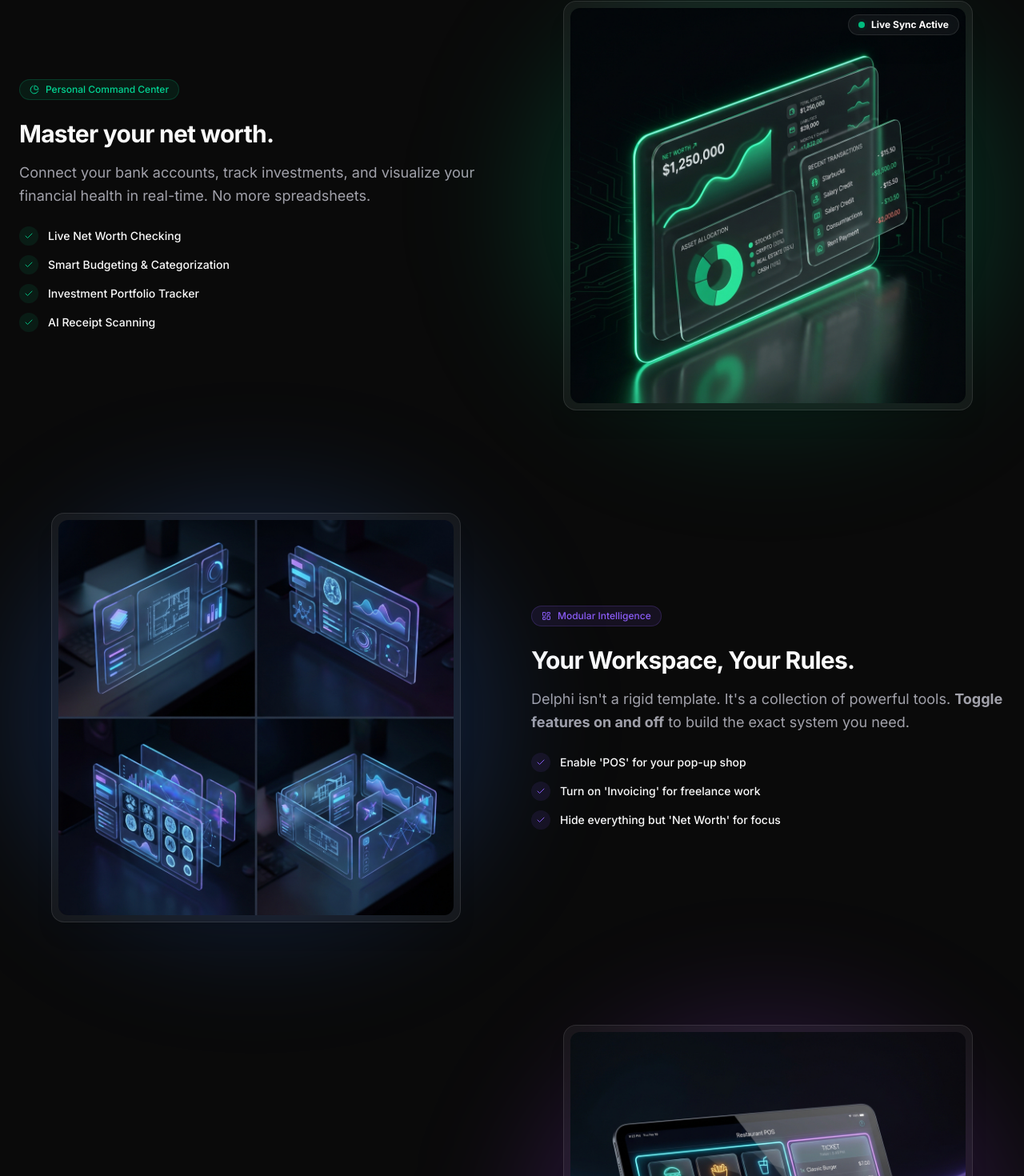
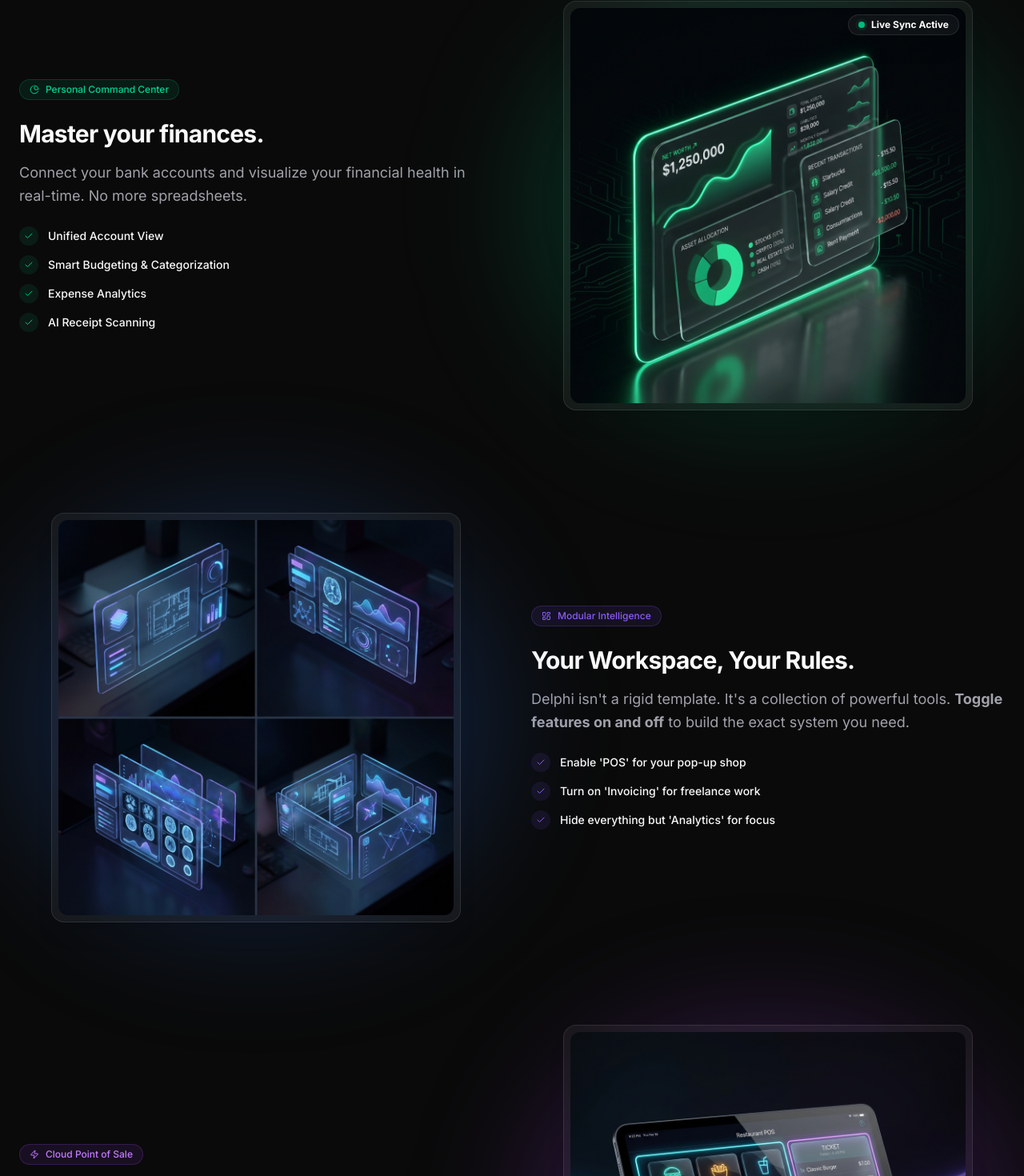
Before and after one commit to ctrancec/delphi-mvp, a Next.js app: page / in a window 1280 px wide. Shown: the part 895-2365 px from the top of the page at 80% size. Built offline with nearby package versions, Linux system fonts and the light colour scheme.

Commit message:
Update landing page to match unlocked features

```diff
--- a/src/app/page.tsx
+++ b/src/app/page.tsx
@@ -134,15 +134,15 @@ export default function LandingPage() {
                 <PieChart className="h-3 w-3" />
                 Personal Command Center
               </div>
-              <h3 className="text-3xl font-bold mb-4 tracking-tight">Master your net worth.</h3>
+              <h3 className="text-3xl font-bold mb-4 tracking-tight">Master your finances.</h3>
               <p className="text-muted-foreground text-lg leading-relaxed mb-6">
-                Connect your bank accounts, track investments, and visualize your financial health in real-time. No more spreadsheets.
+                Connect your bank accounts and visualize your financial health in real-time. No more spreadsheets.
               </p>
               <ul className="space-y-3">
                 {[
-                  "Live Net Worth Checking",
+                  "Unified Account View",
                   "Smart Budgeting & Categorization",
-                  "Investment Portfolio Tracker",
+                  "Expense Analytics",
                   "AI Receipt Scanning"
                 ].map((item, i) => (
                   <li key={i} className="flex items-center gap-3">
@@ -197,7 +197,7 @@ export default function LandingPage() {
                 {[
                   "Enable 'POS' for your pop-up shop",
                   "Turn on 'Invoicing' for freelance work",
-                  "Hide everything but 'Net Worth' for focus"
+                  "Hide everything but 'Analytics' for focus"
                 ].map((item, i) => (
                   <li key={i} className="flex items-center gap-3">
                     <div className="h-6 w-6 rounded-full bg-primary/10 flex items-center justify-center text-primary"><Check className="h-3 w-3" /></div>
@@ -208,16 +208,16 @@ export default function LandingPage() {
             </div>
           </div>
 
-          {/* Feature 2: Restaurant POS & Delivery */}
+          {/* Feature 2: Restaurant POS (Renamed from Delivery) */}
           <div className="grid lg:grid-cols-2 gap-12 items-center">
             <div>
               <div className="inline-flex items-center gap-2 rounded-full border border-purple-500/20 bg-purple-500/10 px-3 py-1 text-xs font-medium text-purple-400 mb-6">
                 <Zap className="h-3 w-3" />
-                Unified Protocol
+                Cloud Point of Sale
               </div>
-              <h3 className="text-3xl font-bold mb-4 tracking-tight">One Screen. All Orders.</h3>
+              <h3 className="text-3xl font-bold mb-4 tracking-tight">Modern Retail & Dining.</h3>
               <p className="text-muted-foreground text-lg leading-relaxed mb-6">
-                Stop juggling three different tablets. Delphi's <strong>Delivery Hub</strong> catches orders from Uber Eats and DoorDash and sends them straight to your kitchen.
+                Stop juggling clunky hardware. Delphi's <strong>Cloud POS</strong> runs on any tablet, connects seamlessly to your kitchen display, and manages inventory in real-time.
               </p>
             </div>
             <div className="relative">
@@ -230,6 +230,7 @@ export default function LandingPage() {
                     className="w-full rounded-xl"
                   />
                 </div>
+                {/* Delivery Hub Hidden
                 <div className="glass-panel p-2 rounded-2xl border border-white/10 relative overflow-hidden transform translate-x-12 -mt-12 opacity-90 hover:opacity-100 hover:translate-x-0 transition-all duration-500">
                   <img
                     src="/images/delivery_hub.png"
@@ -237,6 +238,7 @@ export default function LandingPage() {
                     className="w-full rounded-xl"
                   />
                 </div>
+                */}
               </div>
             </div>
           </div>
@@ -348,11 +350,11 @@ export default function LandingPage() {
                 <span className="text-muted-foreground">/mo</span>
               </div>
               <div className="inline-block bg-white/10 rounded-full px-3 py-1 text-xs text-white font-medium mb-6">
-                Includes News & Budget
+                Includes Budgeting
               </div>
               <p className="text-muted-foreground mb-8 text-sm">For individuals and families mastering their wealth.</p>
               <ul className="space-y-3 mb-8 w-full">
-                {["Net Worth Tracking", "Smart Budgeting", "Financial News Feed", "Advanced Analytics"].map((feat) => (
+                {["Unified Account View", "Smart Budgeting", "Advanced Analytics", "Priority Support"].map((feat) => (
                   <li key={feat} className="flex items-center justify-center gap-2 text-sm">
                     <Check className="h-4 w-4 text-primary" />
                     {feat}
```
